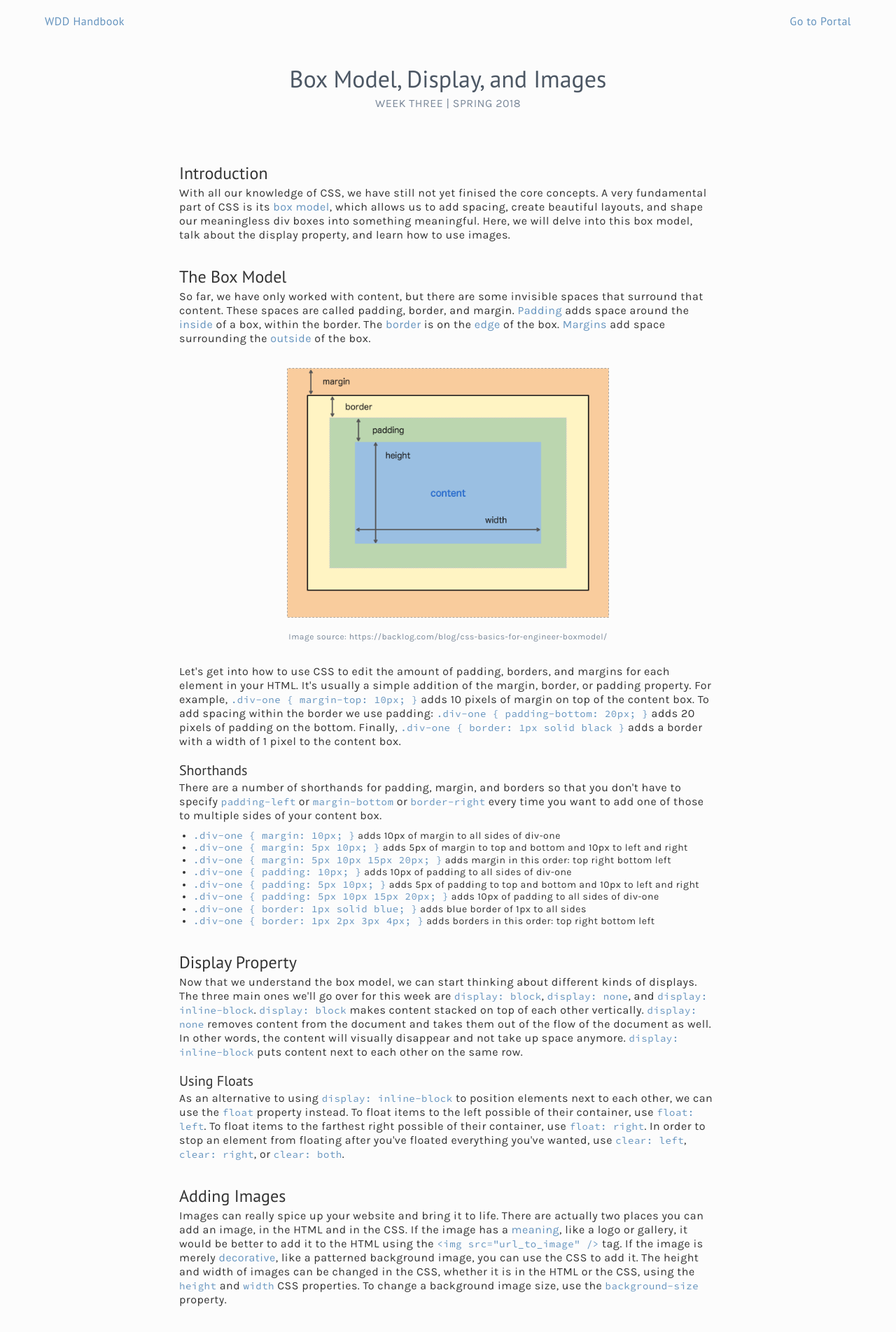
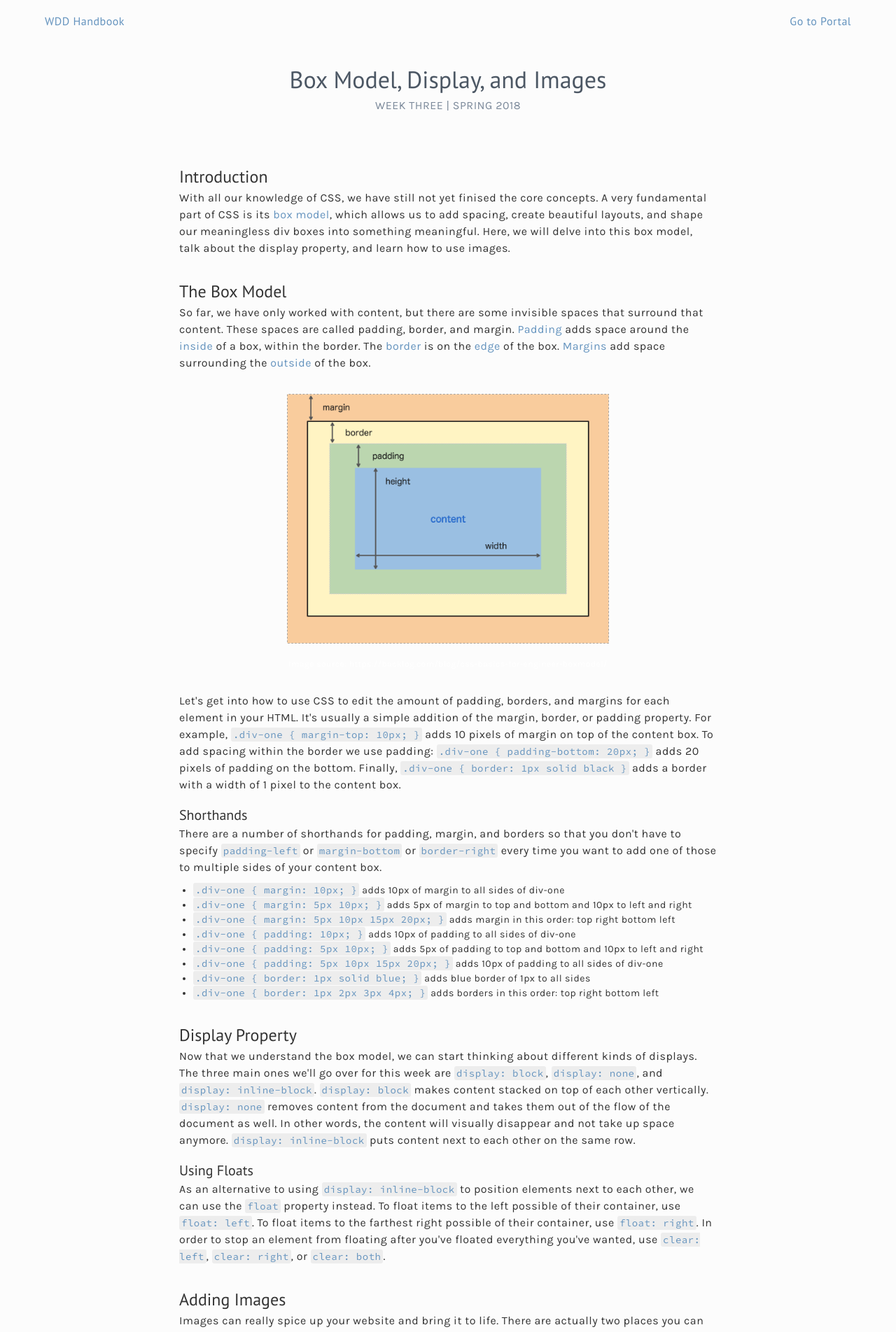
Before and after one commit to webdesigndecal/wddhandbook, a Jekyll site: the page built from content/programming/week-3.html, in a window 1280 px wide. Shown: the top 1904 px of the page at 70% size. Built offline with Jekyll 4.4.1, drawn with Linux system fonts in a browser that asks for light colours; nearby versions of some CDN libraries.

Commit message:
Style in-line code blocks, increase line-height

```diff
--- a/assets/scss/_content.scss
+++ b/assets/scss/_content.scss
@@ -30,7 +30,7 @@
     .caption {
         margin-top: 20px;
         font-size: 12px;
-        color: $lighter-font-color;
+        color: white;
     }
 }
 
--- a/assets/scss/_global.scss
+++ b/assets/scss/_global.scss
@@ -70,6 +70,9 @@
   font-family: 'Source Code Pro', monospace;
   line-height: 1.25;
   font-size: 14px;
+  background-color: $lighter-gray;
+  border-radius: 3px;
+  padding: 1px 3px;
 
   @media screen and (max-width: 1024px) {
     font-size: 12px;
--- a/assets/scss/_mixins.scss
+++ b/assets/scss/_mixins.scss
@@ -10,7 +10,7 @@
   font-size: 16px;
   color: $general-font-color;
   letter-spacing: 0.5px;
-  line-height: 1.25;
+  line-height: 1.5;
 }
 
 @mixin short-transition {
--- a/assets/scss/_variables.scss
+++ b/assets/scss/_variables.scss
@@ -8,3 +8,7 @@
 $primary-red: #dc686a;
 $primary-dark: #4c5764;
 $primary-light: #fcfcfc;
+
+// other
+$gray: #d3d3d3;
+$lighter-gray: lighten($gray, 10%);
```
Also changed, not shown: assets/css/main.css (+4 -4 lines), assets/css/main.min.css, 1 other file.
